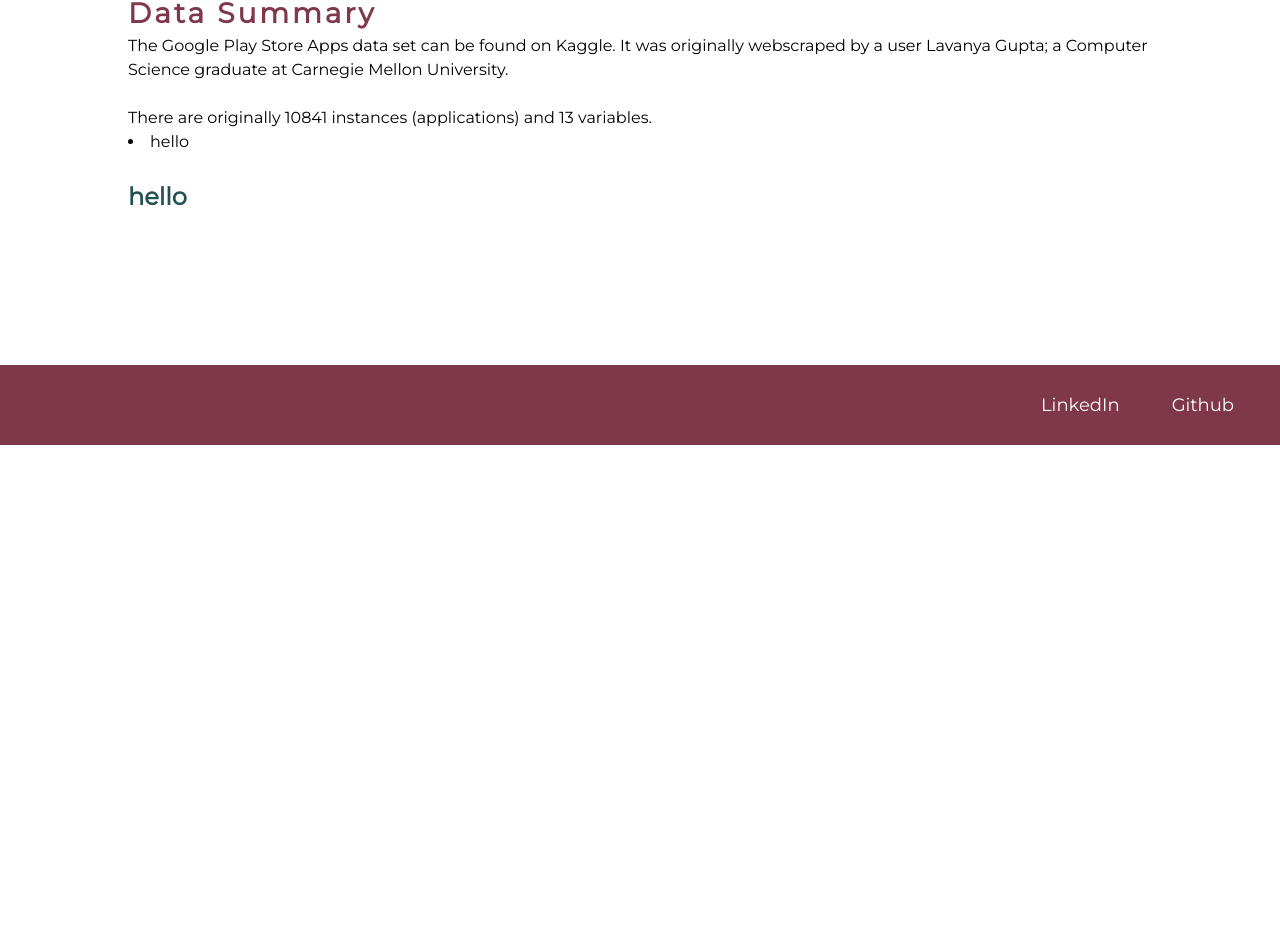
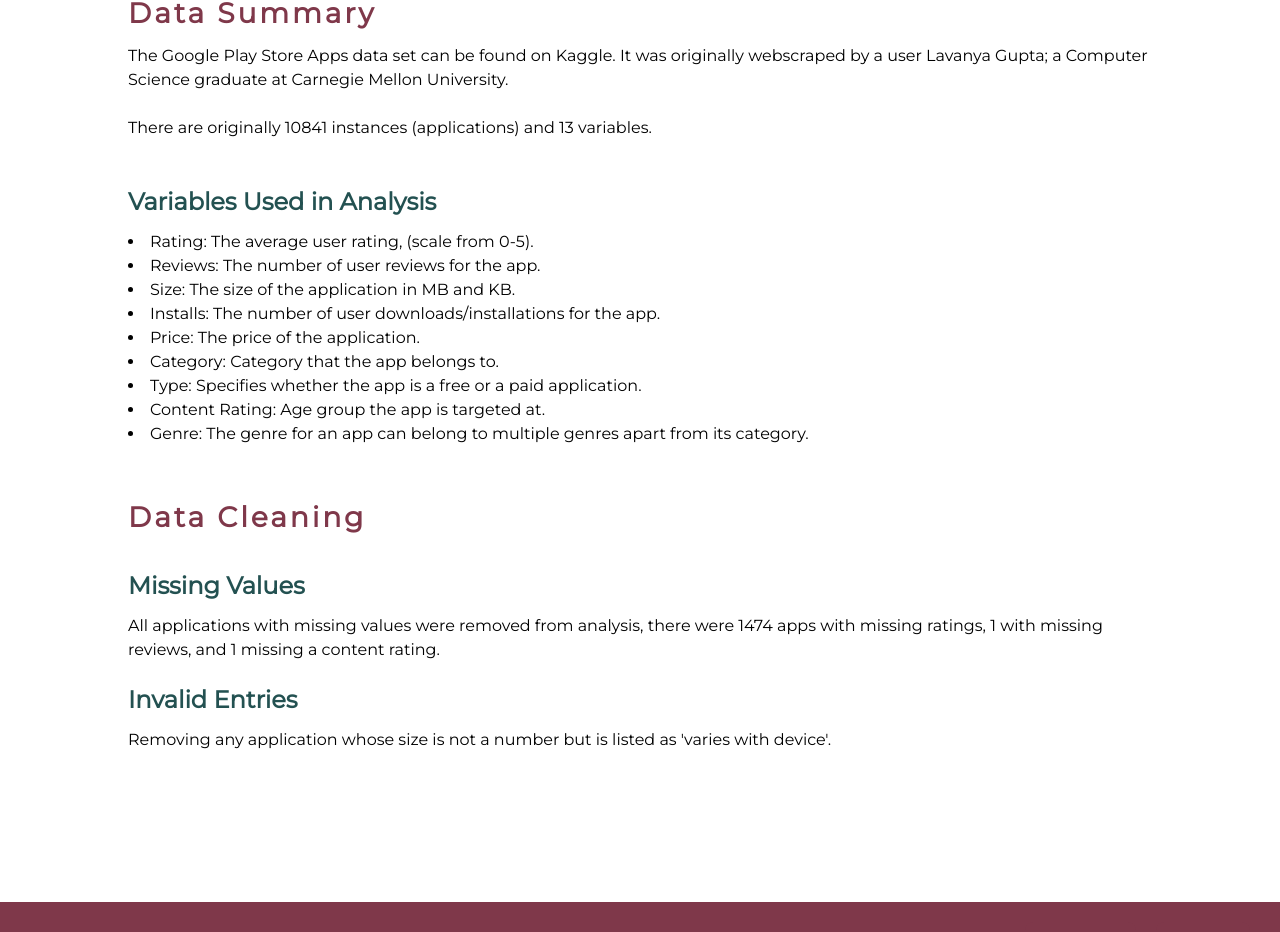
Before and after one commit to shayna-gaulden/portfolio, a React (Create React App) app: page /app-analysis in a window 1280 px wide. Shown: the part 473-1405 px from the top of the page. Before the commit the page ends 918 px from the top, so only its background shows below. Built offline with nearby package versions, Linux system fonts and the light colour scheme.

Commit message:
updating latest project page

```diff
--- a/src/App.css
+++ b/src/App.css
@@ -238,13 +238,15 @@ body {
   font-weight: 900;
   color: #7F384A;
   margin-top: 50px;
+  margin-bottom: 10px;
 }
 .mid-subtitle {
   font-family: 'Montserrat', sans-serif;
   font-size: 24px;
   font-weight: 700;
   color: #235151;
-  margin-top: 25px;
+  margin-top: 20px;
+  margin-bottom: 10px;
 }
 .proj-detail-box {
   display: flex;
--- a/src/pages/projects/app-analysis.js
+++ b/src/pages/projects/app-analysis.js
@@ -36,8 +36,23 @@ const AppAnalysis = () => {
                 a Computer Science graduate at Carnegie Mellon University.
                 <br/><br/>
                 There are originally 10841 instances (applications) and 13 variables.
-                <li>hello</li>
-                <header className="mid-subtitle">hello</header>
+                <br/><br/>
+                <header className="mid-subtitle">Variables Used in Analysis</header>
+                <li>Rating: The average user rating, (scale from 0-5).</li>
+                <li>Reviews: The number of user reviews for the app.</li>
+                <li>Size: The size of the application in MB and KB.</li>
+                <li>Installs: The number of user downloads/installations for the app.</li>
+                <li>Price: The price of the application.</li>
+                <li>Category: Category that the app belongs to.</li>
+                <li>Type: Specifies whether the app is a free or a paid application.</li>
+                <li>Content Rating: Age group the app is targeted at.</li>
+                <li>Genre: The genre for an app can belong to multiple genres apart from its category.</li>
+
+                <header className="mid-title">Data Cleaning</header>
+                <header className="mid-subtitle">Missing Values</header>
+                All applications with missing values were removed from analysis, there were 1474 apps with missing ratings, 1 with missing reviews, and 1 missing a content rating.
+                <header className="mid-subtitle">Invalid Entries</header>
+                Removing any application whose size is not a number but is listed as 'varies with device'.
             </div>
 
             <Footer />
```
